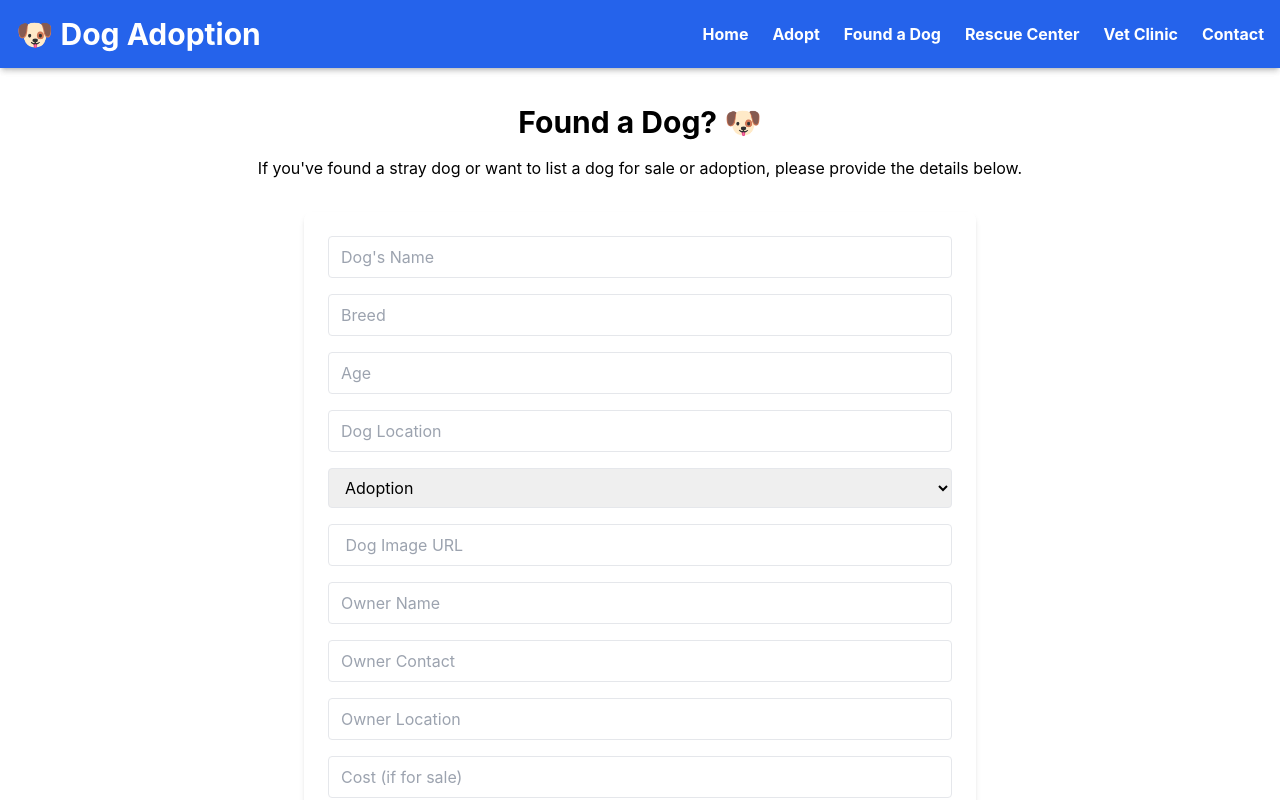
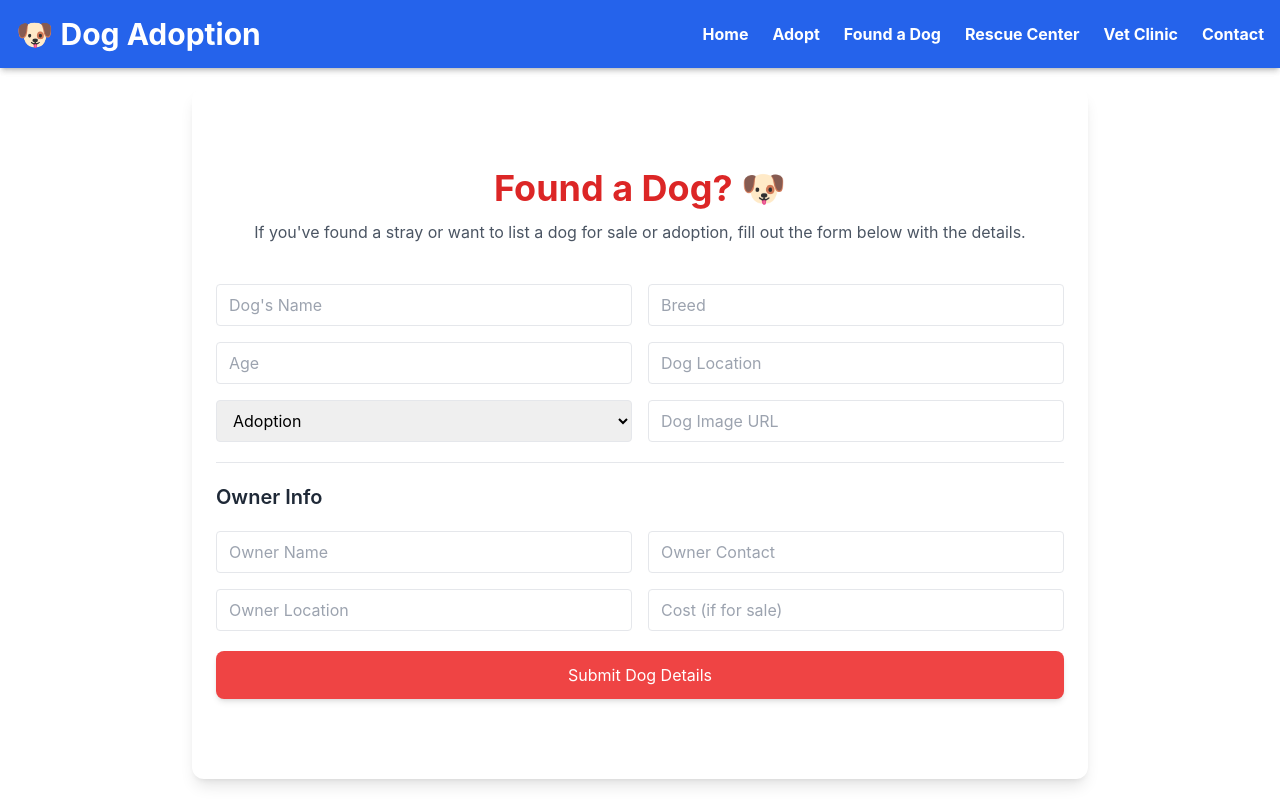
Before and after one commit to B-Lubanga/All-Things-Dogs-React-Project, a React (Create React App) app: page /found in a window 1280 px wide. Shown: the top 800 px of the page. Built offline with nearby package versions, Linux system fonts and the light colour scheme.

Commit message:
code clean-up

```diff
--- a/src/components/Footer.jsx
+++ b/src/components/Footer.jsx
@@ -1,6 +1,4 @@
 import React from "react";
-
-// import { FaFacebook } from "react-icons/fa";
 import { FaFacebook, FaInstagram, FaTwitter } from "react-icons/fa";
 
 
--- a/src/pages/FoundDog.jsx
+++ b/src/pages/FoundDog.jsx
@@ -1,4 +1,4 @@
-// src/pages/FoundDog.jsx
+
 import React, { useState } from "react";
 import Main from "../components/Main";
 
@@ -10,7 +10,6 @@ const FoundDog = () => {
     location: "",
     purpose: "adoption",
     url: "",
-    // imageFile: null,s
     ownerName: "",
     ownerContact: "",
     ownerLocation: "",
@@ -18,36 +17,18 @@ const FoundDog = () => {
   });
 
   function handleChange(e) {
-    const { name, value, } = e.target;
-    // if (name === "imageFile") {
-    //   setFormData({ ...formData, imageFile: files[0] });
-    // } else {
-    //   setFormData({ ...formData, [name]: value });
-    // }
-    setFormData({ ...formData, [name]: value })
+    const { name, value } = e.target;
+    setFormData({ ...formData, [name]: value });
   }
 
   async function handleSubmit(e) {
     e.preventDefault();
 
-    // let imageUrl = formData.url;
-    // if (formData.imageFile) {
-    //   // For now, we'll mock the upload. In a real app, you would upload to Cloudinary, Firebase, etc.
-    //   imageUrl = URL.createObjectURL(formData.imageFile);
-    // }
-
-    const dataToSend = {
-      ...formData,
-      // url: imageUrl,
-    };
-
-    // delete dataToSend.imageFile;
-
     try {
       const response = await fetch("http://localhost:4000/dogs", {
         method: "POST",
         headers: { "Content-Type": "application/json" },
-        body: JSON.stringify(dataToSend),
+        body: JSON.stringify(formData),
       });
 
       if (response.ok) {
@@ -59,7 +40,6 @@ const FoundDog = () => {
           location: "",
           purpose: "adoption",
           url: "",
-          // imageFile: null,
           ownerName: "",
           ownerContact: "",
           ownerLocation: "",
@@ -76,17 +56,20 @@ const FoundDog = () => {
 
   return (
     <Main>
-      <section className="py-4 container mx-auto p-6 bg-white rounded-lg">
-        <h2 className="text-3xl font-bold text-center">Found a Dog? 🐶</h2>
-        <p className="text-center mt-4">
-          If you've found a stray dog or want to list a dog for sale or
-          adoption, please provide the details below.
+      <section className="py-20 px-6 max-w-4xl mx-auto bg-white rounded-xl shadow-lg">
+        <div className="text-center mb-10">
+          <h2 className="text-4xl font-bold text-red-600">Found a Dog? 🐶</h2>
+          <p className="mt-3 text-gray-600">
+            If you've found a stray or want to list a dog for sale or adoption, fill out the form below with the details.
           </p>
+        </div>
 
         <form
           onSubmit={handleSubmit}
-          className="mt-8 max-w-2xl mx-auto  p-6 rounded-lg shadow-md space-y-4"
+          className="space-y-5"
         >
+          {/* Dog Info */}
+          <div className="grid grid-cols-1 md:grid-cols-2 gap-4">
             <input
               className="input"
               name="name"
@@ -115,7 +98,6 @@ const FoundDog = () => {
               value={formData.location}
               onChange={handleChange}
             />
-
             <select
               name="purpose"
               className="input"
@@ -126,34 +108,20 @@ const FoundDog = () => {
               <option value="rescue">Rescue</option>
               <option value="sale">Sale</option>
             </select>
-
-          {/* Image input options */}
-          <div>
-            {/* <label className="block font-semibold mb-1">
-              Dog Image Link:
-            </label> */}
             <input
               className="input"
               name="url"
-              placeholder=" Dog Image URL"
+              placeholder="Dog Image URL"
               value={formData.url}
               onChange={handleChange}
             />
           </div>
-          {/* <div>
-            <label className="block font-semibold mb-1">
-              Or Upload an Image:
-            </label>
-            <input
-              type="file"
-              name="imageFile"
-              accept="image/*"
-              onChange={handleChange}
-              className="w-full"
-            />
-          </div> */}
 
-          {/* Owner details */}
+          <hr className="my-6" />
+
+          {/* Owner Info */}
+          <h3 className="text-xl font-semibold text-gray-800">Owner Info</h3>
+          <div className="grid grid-cols-1 md:grid-cols-2 gap-4">
             <input
               className="input"
               name="ownerName"
@@ -182,8 +150,9 @@ const FoundDog = () => {
               value={formData.cost}
               onChange={handleChange}
             />
+          </div>
 
-          <button className="inline-block bg-red-500 w-full hover:bg-red-600 text-white text-base px-6 py-2 rounded shadow-md transition">
+          <button className="w-full bg-red-500 hover:bg-red-600 text-white py-3 px-4 rounded-lg shadow-md transition">
             Submit Dog Details
           </button>
         </form>
--- a/src/pages/VetClinics.jsx
+++ b/src/pages/VetClinics.jsx
@@ -3,6 +3,7 @@
 
 import React from "react";
 import Main from "../components/Main";
+import { FaDog } from "react-icons/fa6";
 
 const clinics = [
   {
@@ -32,7 +33,10 @@ const VetClinic = () => {
     <Main>
       <section className="py-20 px-4 max-w-6xl mx-auto">
         <div className="text-center mb-12">
-          <h2 className="text-4xl font-bold text-blue-800">Vet Clinics 🏥</h2>
+          <div className="flex justify-center items-center gap-2 text-4xl font-bold text-red-600 text-center">
+            <h2>Vet Clinics </h2>
+            <FaDog />
+          </div>
           <p className="text-gray-600 mt-4 max-w-2xl mx-auto">
             Find trusted veterinary clinics near you for regular checkups,
             vaccinations, and emergency care. Our listed clinics offer reliable
```
Lines whose indentation alone changed are shown as unchanged.
